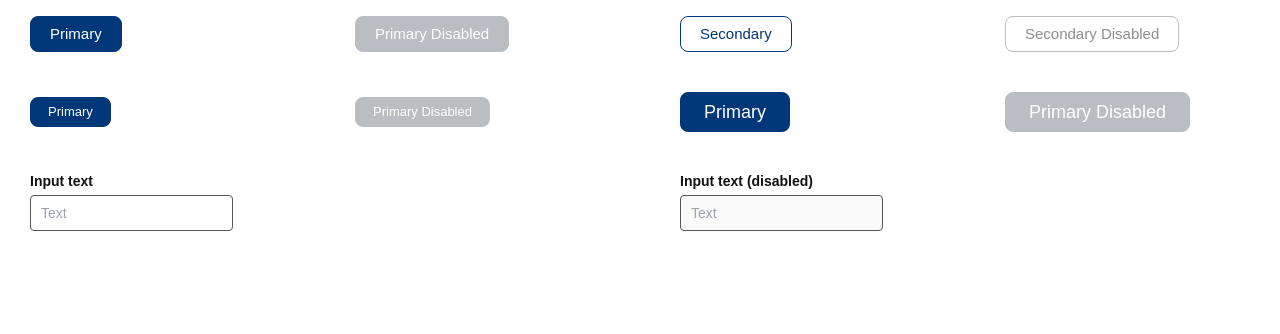
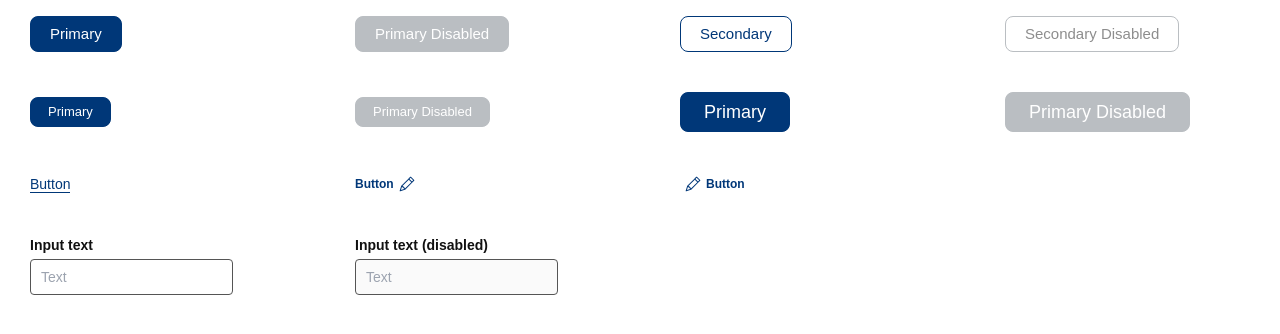
Before and after one commit to blacheyong/test-tailwindcss, a website: page index.html in a window 1280 px wide. Shown: the part 90-424 px from the top of the page. Drawn offline with Linux system fonts and the light colour scheme.

Commit message:
btn-link and btn-operational

```diff
--- a/index.html
+++ b/index.html
@@ -23,7 +23,22 @@
     <button type="button" class="btn btn-primary btn-lg">Primary</button>
     <button type="button" class="btn btn-primary btn-lg" disabled>Primary Disabled</button>
   </div>
-  <form class="grid grid-cols-2 gap-20 items-center justify-items-start my-10">
+  <div class="grid grid-cols-4 gap-20 items-center justify-items-start my-10">
+    <a href="#" class="btn btn-link">Button</a>
+    <a href="#" class="btn btn-operational">
+      Button
+      <svg xmlns="http://www.w3.org/2000/svg" width="24" height="24" fill="currentColor" viewBox="0 0 24 24">
+        <path d="M16.848 1.221a.75.75 0 0 1 1.058-.005l4.87 4.798a.75.75 0 0 1 .004 1.064l-2.74 2.74a.704.704 0 0 1-.045.046l-10.71 10.71a.75.75 0 0 1-.371.223l-6.94 2.169a.75.75 0 0 1-.94-.94l2.181-6.978a.75.75 0 0 1 .184-.306L14.08 4.004a.752.752 0 0 1 .17-.17l2.599-2.613Zm-2.154 4.293-9.521 9.572 2.238 1.197a.75.75 0 0 1 .307.307l1.195 2.234 9.517-9.517-3.736-3.793Zm4.797 2.732 1.694-1.694-3.8-3.744-1.633 1.642 3.74 3.796ZM2.893 21.107l4.747-1.483-1.137-2.126-2.127-1.137-1.483 4.746Z"/>
+      </svg>
+    </a>
+    <a href="#" class="btn btn-operational btn-operational--left">
+      <svg xmlns="http://www.w3.org/2000/svg" width="24" height="24" fill="currentColor" viewBox="0 0 24 24">
+        <path d="M16.848 1.221a.75.75 0 0 1 1.058-.005l4.87 4.798a.75.75 0 0 1 .004 1.064l-2.74 2.74a.704.704 0 0 1-.045.046l-10.71 10.71a.75.75 0 0 1-.371.223l-6.94 2.169a.75.75 0 0 1-.94-.94l2.181-6.978a.75.75 0 0 1 .184-.306L14.08 4.004a.752.752 0 0 1 .17-.17l2.599-2.613Zm-2.154 4.293-9.521 9.572 2.238 1.197a.75.75 0 0 1 .307.307l1.195 2.234 9.517-9.517-3.736-3.793Zm4.797 2.732 1.694-1.694-3.8-3.744-1.633 1.642 3.74 3.796ZM2.893 21.107l4.747-1.483-1.137-2.126-2.127-1.137-1.483 4.746Z"/>
+      </svg>
+      Button
+    </a>
+  </div>
+  <form class="grid grid-cols-4 gap-20 items-center justify-items-start my-10">
     <div class="form-group mb-4">
       <label>Input text</label>
       <input type="text" placeholder="Text" />
--- a/src/sass/components/_buttons.scss
+++ b/src/sass/components/_buttons.scss
@@ -11,6 +11,20 @@
     @apply bg-transparent hover:bg-transparent text-blue-medium border-1 hover:text-bell-primary border-blue-medium hover:border-bell-primary;
   }
 
+  .btn-link {
+    @apply bg-transparent hover:bg-transparent border-0 p-0 relative rounded-3px text-14 text-blue-medium hover:text-bell-primary after:content-[''] after:block after:h-px after:bg-blue-medium hover:after:bg-bell-primary after:absolute after:bottom-0 after:w-full;
+  }
+
+  .btn-operational {
+    @apply bg-transparent hover:bg-transparent border-0 font-bold  p-0 text-12 text-blue-medium hover:text-bell-primary flex items-center;
+  }
+  .btn-operational svg {
+    @apply max-w-16px ml-5px hover:fill-bell-primary;
+  }
+  .btn-operational--left svg {
+    @apply mr-5px;
+  }
+
   .btn-sm {
     @apply text-sm py-7px px-17px;
   }
@@ -19,7 +33,7 @@
   }
 
   .btn:disabled {
-    @apply bg-disabled-light border-disabled-light select-none pointer-events-none focus:ring-0 focus:ring-offset-0;
+    @apply bg-disabled-light border-disabled-light cursor-not-allowed select-none focus:ring-0 focus:ring-offset-0;
   }
   .btn-primary:disabled {
     @apply bg-gradient-to-b from-disabled-light to-disabled-light;
--- a/tailwind.config.js
+++ b/tailwind.config.js
@@ -5,6 +5,9 @@
 export const content = ["./src/**/*.{js,scss}", "index.html"]
 export const theme = {
   extend: {
+    borderRadius: {
+      '3px': '3px'
+    },
     borderWidth: {
       '1': '1px'
     },
@@ -40,10 +43,14 @@
       sm: ['13px', '14px'],
       md: ['15px', '16px'],
       lg: ['18px', '20px'],
+      '12': ['12px', '14px'],
       '14': ['14px', '18px']
     },
     margin: {
       '5px': '5px'
+    },
+    maxWidth: {
+      '16px': '16px'
     },
     padding: {
       '7px': '7px',
```
Also changed, not shown: dist/main.css, src/svg/icon-edit.svg (added).
